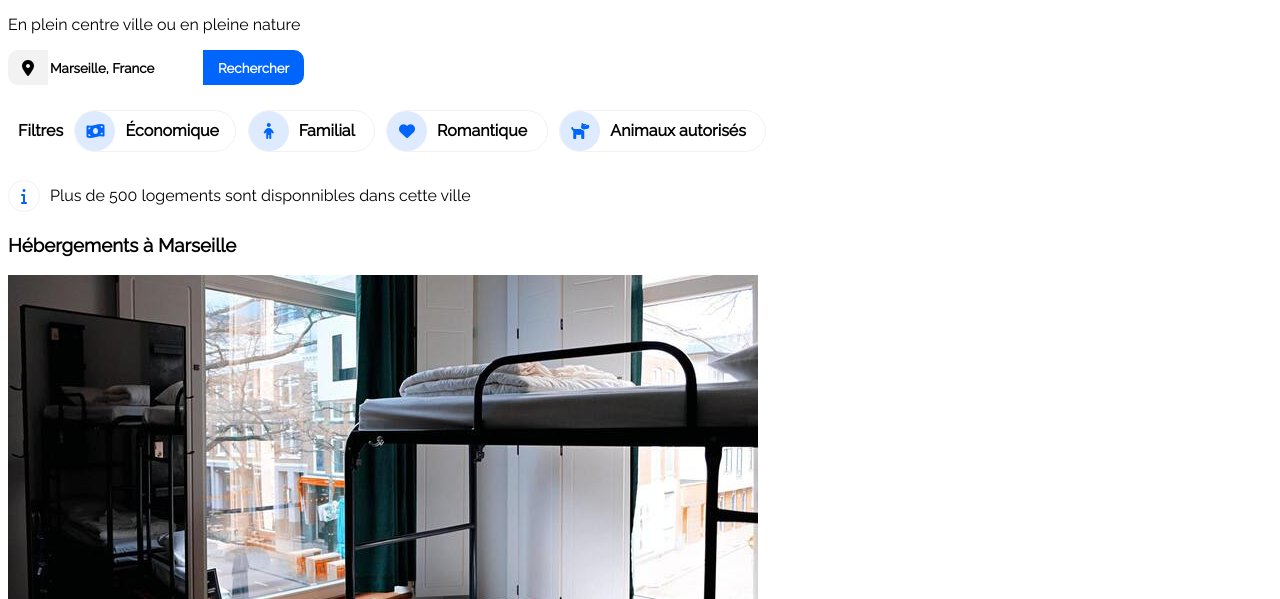
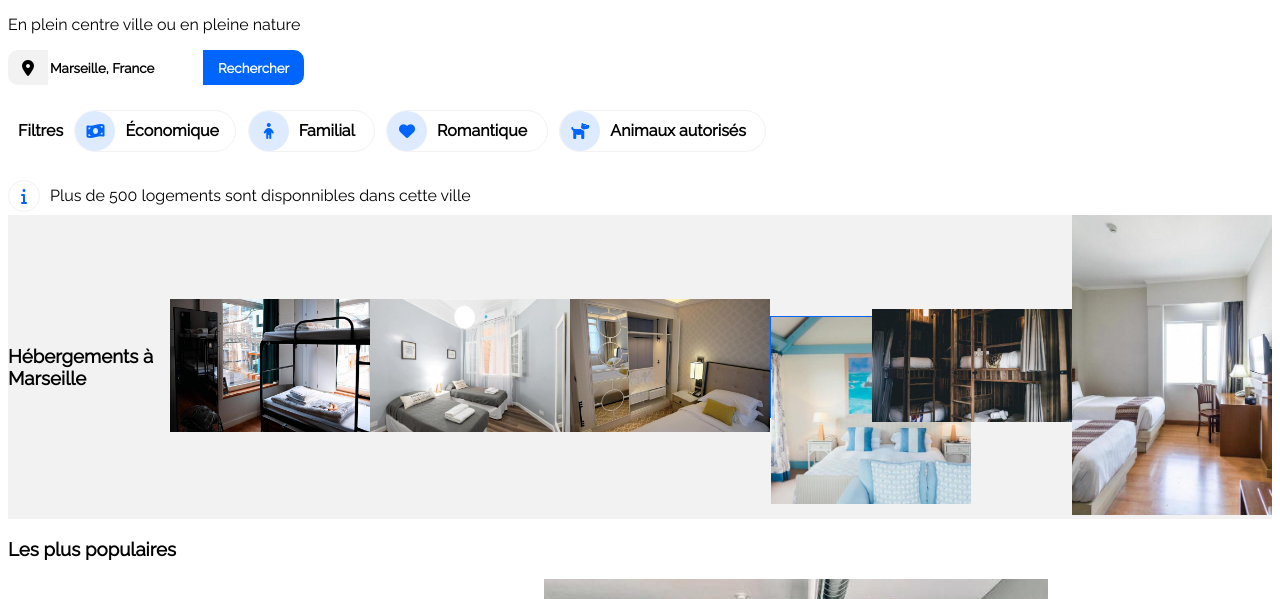
Before and after one commit to LVCHARVET/Louis-ValentinCharvet_2_23072021, a plain HTML site: page index.html in a window 1280 px wide. Shown: the part 143-742 px from the top of the page. Drawn offline with Linux system fonts and the light colour scheme.

Commit message:
Test sur l'aside "hébergements.."

```diff
--- a/index.html
+++ b/index.html
@@ -73,15 +73,18 @@
 
             <!--Hébergement à Marseille-->
 
-            <h3 id="Hébergements">Hébergements à Marseille</h3>
+            <div id="heb">
 
-            <a href=""><img src="images/hebergements/4_small/marcus-loke-WQJvWU_HZFo-unsplash.jpg" alt="Auberge la Cannebière"></a>
-            <a href=""><img src="images/hebergements/4_small/fred-kleber-gTbaxaVLvsg-unsplash.jpg" alt="Hôtel du port"></a>
-            <a href=""><img src="images/hebergements/4_small/reisetopia-B8WIgxA_PFU-unsplash.jpg" alt="Hôtel Les mouettes"></a>
-            <a href=""><img src="images/hebergements/4_small/annie-spratt-Eg1qcIitAuA-unsplash.jpg" alt="Hôtel de la mer"></a>
-            <a href=""><img src="images/hebergements/4_small/nicate-lee-kT-ZyaiwBe0-unsplash.jpg" alt="Auberge Le Panier"></a>
-            <a href=""><img src="images/hebergements/4_small/febrian-zakaria-M6S1WvfW68A-unsplash.jpg" alt="Hôtel chez Amina"></a>
+                <h3 id="Hébergements">Hébergements à Marseille</h3>
 
+                <a id="i1" href=""><img src="images/hebergements/4_small/marcus-loke-WQJvWU_HZFo-unsplash.jpg" alt="Auberge la Cannebière"></a>
+                <a href=""><img src="images/hebergements/4_small/fred-kleber-gTbaxaVLvsg-unsplash.jpg" alt="Hôtel du port"></a>
+                <a href=""><img src="images/hebergements/4_small/reisetopia-B8WIgxA_PFU-unsplash.jpg" alt="Hôtel Les mouettes"></a>
+                <span class="slot"><a href=""><img src="images/hebergements/4_small/annie-spratt-Eg1qcIitAuA-unsplash.jpg" alt="Hôtel de la mer"></a></span>
+                <a href=""><img src="images/hebergements/4_small/nicate-lee-kT-ZyaiwBe0-unsplash.jpg" alt="Auberge Le Panier"></a>
+                <a href=""><img src="images/hebergements/4_small/febrian-zakaria-M6S1WvfW68A-unsplash.jpg" alt="Hôtel chez Amina"></a>
+
+            </div>
         </section>
 
         <section>
--- a/style.css
+++ b/style.css
@@ -159,6 +159,29 @@ button
     margin: 10px;
 }
 
+/*Body*/
+
+#heb
+{
+    display: flex;
+    align-items: center;
+    background: #F2F2F2;
+}
+
+.slot
+{
+    width: 100px;
+    height: 100px;
+    border: #0065FC solid 1px;
+}
+
+#heb img
+{
+    max-width: 200px;
+    height: auto;
+    justify-content: center;
+}
+
 
 /*liens*/
 
```
